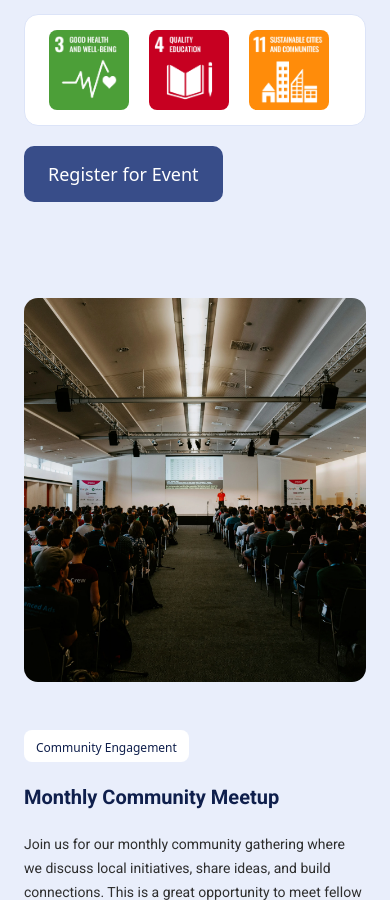
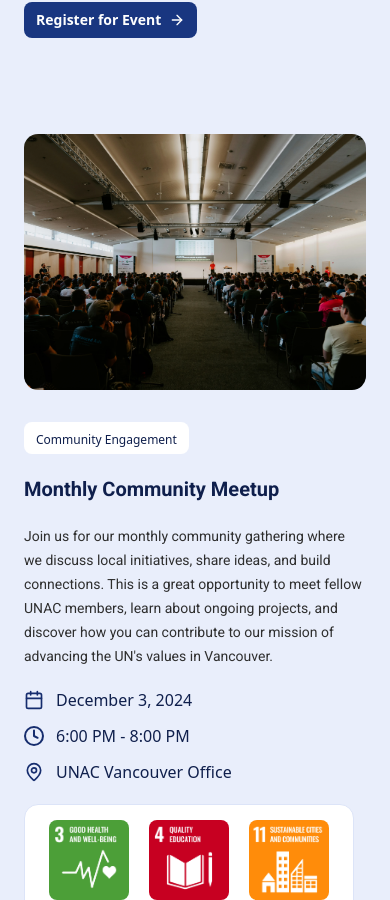
Before and after one commit to unac-vancouver/unacv-website, a React (Vite) app in the folder frontend/: page /events in a window 390 px wide. Shown: the part 3178-4078 px from the top of the page. Built offline with nearby package versions, Linux system fonts and the light colour scheme.

Commit message:
feat: enhance UpcomingEvents component with registration links and improved layout

```diff
--- a/frontend/src/components/EventsPageSections/UpcomingEvents.tsx
+++ b/frontend/src/components/EventsPageSections/UpcomingEvents.tsx
@@ -8,6 +8,8 @@ import ClockIcon from '@/assets/clock-icon.svg'
 import LocationIcon from '@/assets/location-icon.svg'
 import ArrowRightBlue from '@/assets/arrow-right-blue-events.svg'
 import { H2, H3, Body } from '@/components/ui/Typographies'
+import { CTAButton } from '@/components/ui/cta-button'
+import { Link } from 'react-router-dom'
 
 interface Event {
     id: number
@@ -19,6 +21,7 @@ interface Event {
     location: string
     image: string
     sdgGoals: string[]
+    registrationLink: string
 }
 
 const UPCOMING_EVENTS: Event[] = [
@@ -31,7 +34,8 @@ const UPCOMING_EVENTS: Event[] = [
         time: '6:00 PM - 8:00 PM',
         location: 'UNAC Vancouver Office',
         image: UpcomingEvent1,
-        sdgGoals: [SdgGoal3, SdgGoal4, SdgGoal11]
+        sdgGoals: [SdgGoal3, SdgGoal4, SdgGoal11],
+        registrationLink: '/events/1/register'//Backup link in case needed
     },
     {
         id: 2,
@@ -42,9 +46,13 @@ const UPCOMING_EVENTS: Event[] = [
         time: '6:00 PM - 8:00 PM',
         location: 'UNAC Vancouver Office',
         image: UpcomingEvent2,
-        sdgGoals: [SdgGoal3, SdgGoal4, SdgGoal11]
+        sdgGoals: [SdgGoal3, SdgGoal4, SdgGoal11],
+        registrationLink: '/events/2/register'//Backup link in case needed
     }
-];
+].map(event => ({
+    ...event,
+    registrationLink: `/events/${event.id}/register`
+}));
 
 export default function UpcomingEvents() {
     return (
@@ -65,11 +73,11 @@ export default function UpcomingEvents() {
                     {UPCOMING_EVENTS.map((event, index) => (
                         <div
                             key={event.id}
-                            className={`flex flex-col ${index % 2 === 0 ? 'lg:flex-row' : 'lg:flex-row-reverse'} gap-12 items-start w-full`}
+                            className={`flex flex-col ${index % 2 === 0 ? 'md:flex-row' : 'md:flex-row-reverse'} gap-8 md:gap-12 items-stretch w-full`}
                         >
                             {/* Event Image */}
-                            <div className="flex-1 min-w-0">
-                                <div className="w-full h-96 lg:h-full min-h-96 rounded-xl overflow-hidden">
+                            <div className="w-full md:flex-1 md:max-w-md lg:max-w-lg">
+                                <div className="w-full h-64 md:h-full md:min-h-96 rounded-xl overflow-hidden">
                                     <img
                                         src={event.image}
                                         alt={event.title}
@@ -79,7 +87,7 @@ export default function UpcomingEvents() {
                             </div>
 
                             {/* Event Details */}
-                            <div className="flex flex-col gap-5 w-full lg:w-96 flex-shrink-0">
+                            <div className="flex flex-col gap-5 w-full md:flex-1">
                                 {/* Category Badge */}
                                 <div className="bg-[var(--color-neutral-0)] px-3 py-1 rounded-md w-fit">
                                     <span className="text-xs font-medium text-[var(--color-primary-blue-10)] leading-4">
@@ -120,7 +128,7 @@ export default function UpcomingEvents() {
                                 </div>
 
                                 {/* SDG Goals */}
-                                <div className="bg-[var(--color-neutral-0)] border border-[var(--color-primary-blue-1)] rounded-xl flex gap-5 items-center px-6 py-3 h-28">
+                                <div className="bg-[var(--color-neutral-0)] border border-[var(--color-primary-blue-1)] rounded-xl flex gap-5 items-center px-6 py-3 h-28 w-fit">
                                     {event.sdgGoals.map((goal, idx) => (
                                         <div key={idx} className="w-20 h-20 rounded-md overflow-hidden flex-shrink-0">
                                             <img
@@ -133,9 +141,14 @@ export default function UpcomingEvents() {
                                 </div>
 
                                 {/* Register Button */}
-                                <button className="bg-[var(--color-primary-blue-8)] hover:bg-[var(--color-primary-blue-9)] text-[var(--color-neutral-0)] font-medium text-lg px-6 py-3 rounded-lg h-14 transition-colors w-fit">
-                                    Register for Event
-                                </button>
+                                <Link to={event.registrationLink} className="w-fit">
+                                    <CTAButton
+                                        variant="solid"
+                                        size="lg"
+                                    >
+                                        Register for Event
+                                    </CTAButton>
+                                </Link>
                             </div>
                         </div>
                     ))}
```
